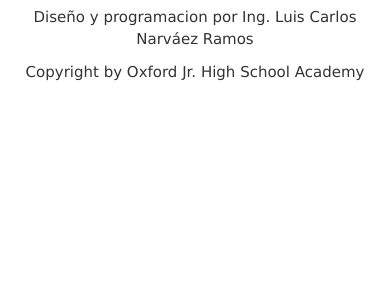
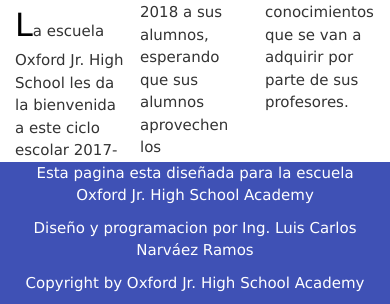
Before and after one commit to rojocharlie/oxford, a Django app: page /noticia/3/ in a window 390 px wide. Shown: the part 654-958 px from the top of the page. Before the commit the page ends 735 px from the top, so only its background shows below. Run offline with Django 3.2, Linux system fonts and the light colour scheme; data comes from the database, SQL or seed files in the repository; both versions use the stored data as it was after the commit; some libraries are stand-ins or nearby versions.

Commit message:
Se modifico el index.html y base.html cambiando carrusel, y el footer, y se agrego marco local

```diff
--- a/templates/base.html
+++ b/templates/base.html
@@ -10,6 +10,8 @@
   	<link rel="stylesheet" href="https://www.w3schools.com/w3css/4/w3.css">
   	<script src="https://ajax.googleapis.com/ajax/libs/jquery/3.2.0/jquery.min.js"></script>
   	<script src="https://maxcdn.bootstrapcdn.com/bootstrap/3.3.7/js/bootstrap.min.js"></script>
+  	{% block style %}
+  	{% endblock %}
 </head>
 
 <body>
@@ -21,21 +23,26 @@
 		{% block button %}
 		{% endblock %}
 	</div>
+
+	<div class="container">
 	<div class="w3-bar w3-indigo">
   		<a href="{% url 'index' %}" class="w3-bar-item w3-button">Home</a>
   		<a href="{% url 'alumnos' %}" class="w3-bar-item w3-button">Alumnos</a>
   		<a href="{% url 'egresados' %}" class="w3-bar-item w3-button">Egresados</a>
   		<a href="{% url 'eventos' %}" class="w3-bar-item w3-button">Galeria</a>
 	</div>
+	</div>
 	{% block cuerpo %}
 	{% endblock %}
 
 	<footer>
-		<div class="container" align="center">
+
+		<div class="container w3-indigo" align="center">
 		<p>Esta pagina esta diseñada para la escuela Oxford Jr. High School Academy</p>
 		<p>Diseño y programacion por Ing. Luis Carlos Narváez Ramos</p>
 		<p>Copyright by Oxford Jr. High School Academy</p>
 		</div>
+		</footer>
 	</footer>
 </body>
 </html>
--- a/templates/noticia_view.html
+++ b/templates/noticia_view.html
@@ -1,49 +1,63 @@
 {% extends 'base.html' %}
+
+{% block style %}
+<style>
+.newspaper {
+    -webkit-column-count: 3; /* Chrome, Safari, Opera */
+    -moz-column-count: 3; /* Firefox */
+    column-count: 3;
+}
+img{
+	max-width: 100%;
+	height: auto;
+}
+
+p.inicio::first-letter {
+    color: #000000;
+    font-size: xx-large;
+}
+</style>
+{% endblock %}
+
 {% block cuerpo %}
 
 <div class="container">
 	<div class="w3-container w3-center">
-		<h2>{{noticia.titulo}}</h2>
+		<h2>{{noticia.titulo | upper}}</h2>
 	</div>
-	<div class="w3-container w3-center">
-		<img src="{{ noticia.imagen_encabezado.url }}" style="max-width: 50%; height: auto;">
+
+	<div class="container w3-center">
+		<img src="{{ noticia.imagen_encabezado.url }}" width="460" height="300">
 		</div>
 	<br>
-		<p>{{ noticia.texto_principal }}</p>
+	<div class="newspaper">
+	<p class="inicio">{{ noticia.texto_principal }}</p>
 	<br>
 
 	{% if noticia.imagen_secundaria %}
-		<div class="w3-container w3-center">
-			<img src="{{ noticia.imagen_secundaria.url }}" style="max-width: 50%; height: auto;">
-		</div>
+	<img src="{{ noticia.imagen_secundaria.url }}" width="250" height="100">
 	<br>
 	<p>{{ noticia.texto_secundario }}</p>
 	<br>
 	{% endif %}
 
 	{% if noticia.imagen_terciaria %}
-		<div class="w3-container w3-center">
-			<img src="{{ noticia.imagen_terciaria.url }}" style="max-width: 50%; height: auto;">
+	<p>{{ noticia.texto_terciaria }}</p>
+	<br>
+	<img src="{{ noticia.imagen_terciaria.url }}" width="250" height="100">
+	<br>
+	{% endif %}
 	</div>
-		<br>
-		<p>{{ noticia.texto_terciaria }}</p>
+
+	{% if noticia.imagen_terciaria %}
+	<p>Link: <a href="{{ noticia.link_galeria }}">Galeria</a></p>
 	<br>
 	{% endif %}
 
 	{% if noticia.imagen_terciaria %}
-		<div class="container">
-			<p>Link: <a href="{{ noticia.link_galeria }}">Galeria</a></p>
-		</div>
+	<p>Escrito por: {{ noticia.autor }}</p>
 	<br>
 	{% endif %}
-
-		{% if noticia.imagen_terciaria %}
-		<div class="container">
-			<p>Escrito por: {{ noticia.autor }}</p>
-		</div>
-		<br>
-		{% endif %}
-
 
 </div>
 
```
Also changed, not shown: manage.py (added, +22 -0 lines), templates/index.html (+26 -17 lines), db.sqlite3 (added), static/noticias/img/ico.ico (added), static/noticias/img/logo-prepa.bmp (added), static/noticias/img/logo-prim.bmp (added), static/noticias/img/logo-secundaria.bmp (added), 3 other files. Lines whose indentation alone changed are shown as unchanged.
